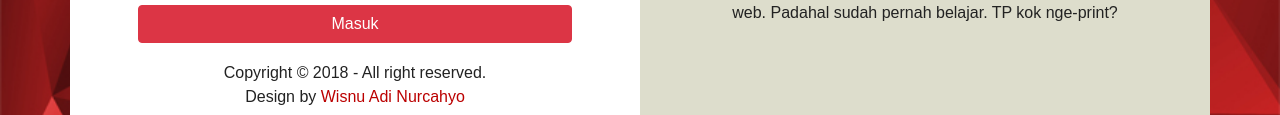
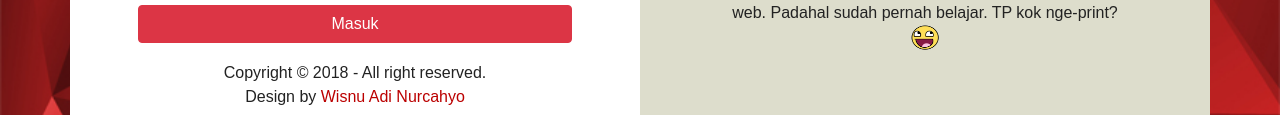
Before and after one commit to wisn/course-webpro, a plain HTML site: page tp/tp5/index.html in a window 1280 px wide. Shown: the part 382-497 px from the top of the page. Drawn offline with Linux system fonts and the light colour scheme.

Commit message:
Add emoticon image

```diff
--- a/tp/tp5/index.html
+++ b/tp/tp5/index.html
@@ -113,6 +113,7 @@
 									Saat ini saya sedang belajar pemrograman web.
 									Padahal sudah pernah belajar.
 									TP kok nge-print?
+									<img src="./img/awesome.png" width="50" height="25">
 								</p>
 							</div>
 						</div>
```
Also changed, not shown: tp/tp5/img/awesome.png (added).
